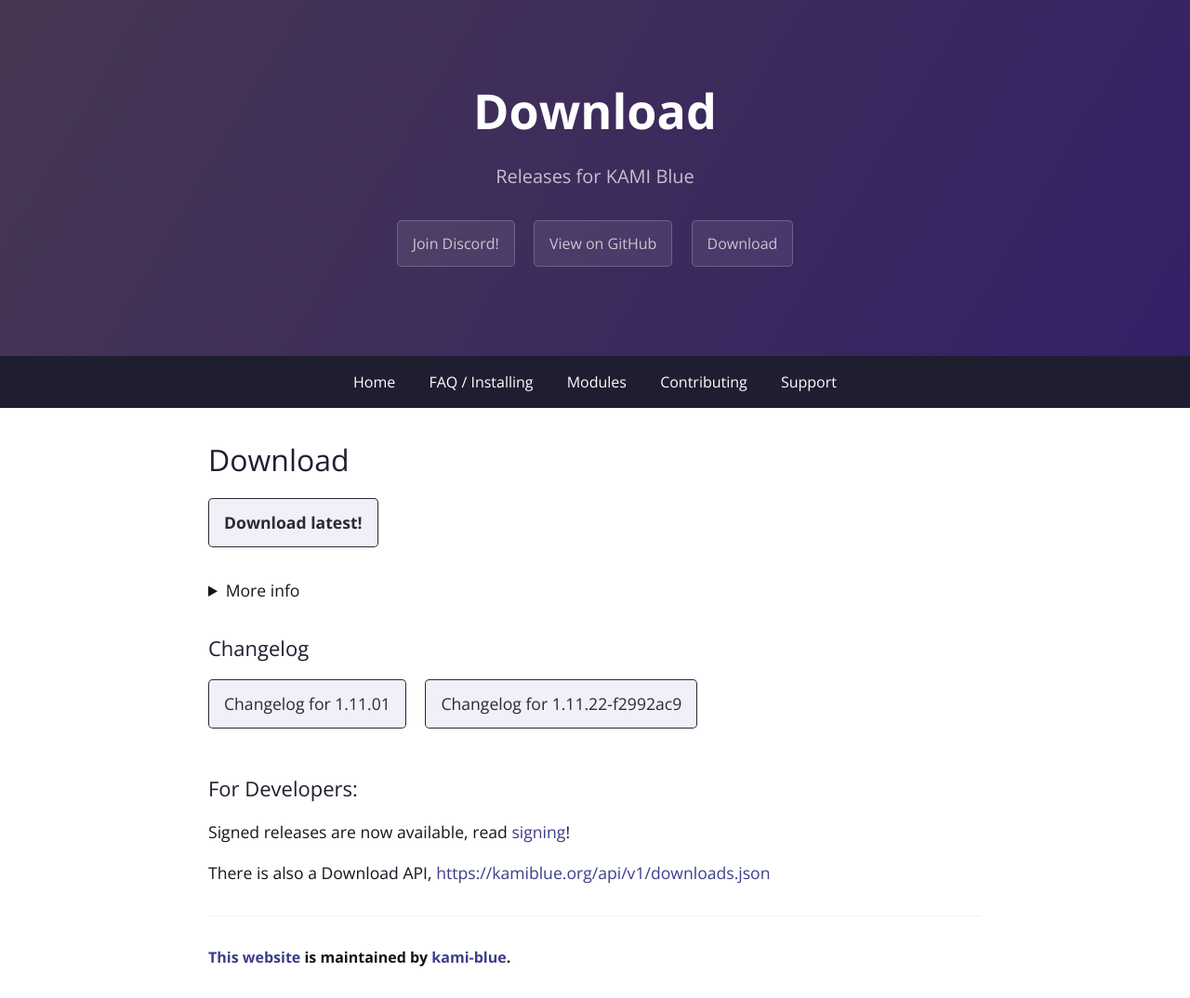
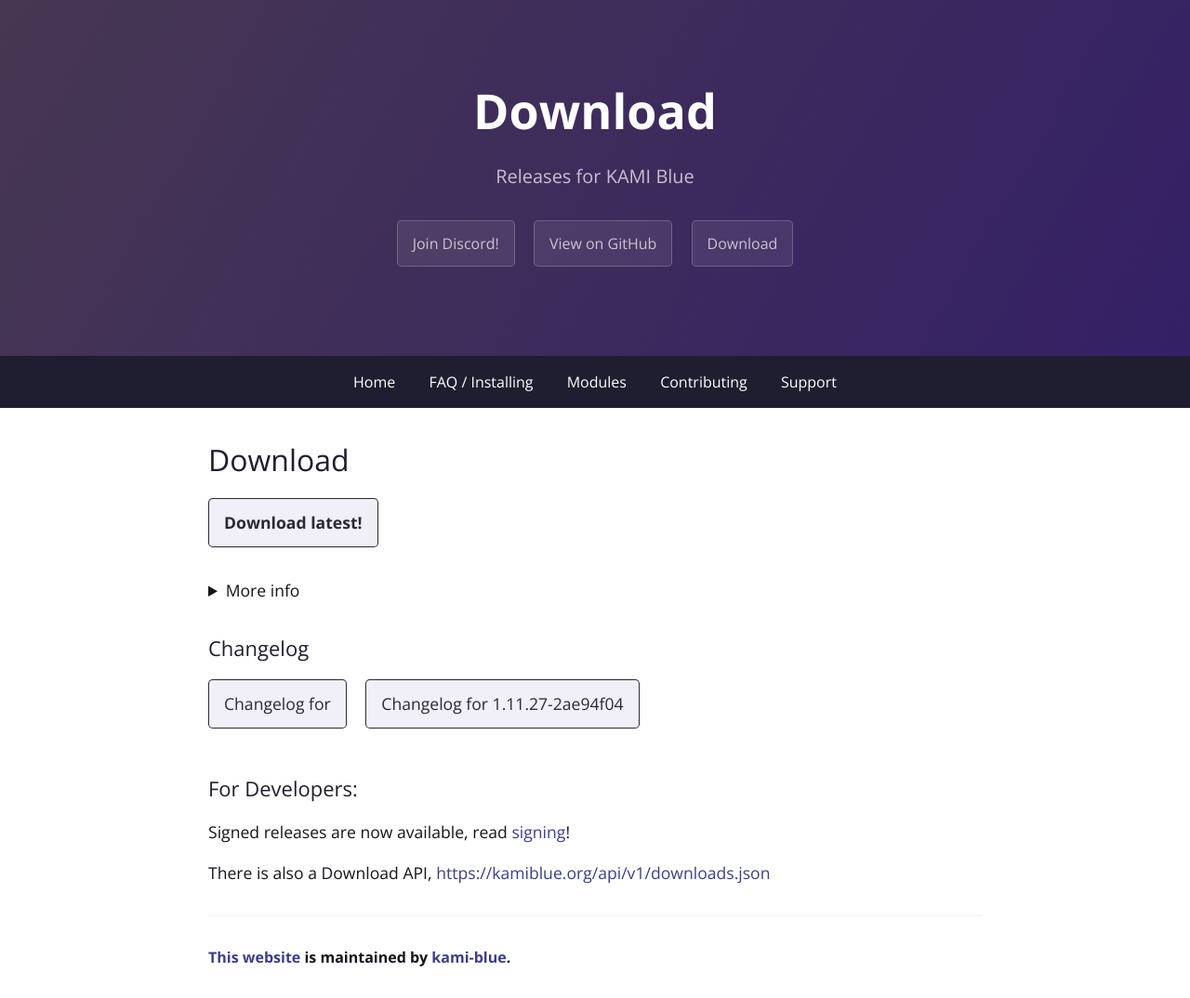
Before and after one commit to kami-blue/website, a Jekyll site: the page built from download.md, in a window 1280 px wide. Shown: the whole page at 93% size. Built offline with Jekyll 4.4.1, drawn with Linux system fonts in a browser that asks for light colours.

Commit message:
[bump] Release 1.11.27-2ae94f04

```diff
--- a/_config.yml
+++ b/_config.yml
@@ -5,14 +5,14 @@ google_analytics: UA-157505961-1
 github:
   repository_url: https://github.com/kami-blue/client
   website_url: https://github.com/kami-blue/website
-  jar_url: https://github.com/kami-blue/client/releases/download/1.11.22/kamiblue-1.11.22-f2992ac9.jar
-  jar_sig_url: https://github.com/kami-blue/client/releases/download/1.11.22/kamiblue-1.11.22-f2992ac9.jar.sig
-  beta_jar_url: https://github.com/kami-blue/client/releases/download/1.11.22/kamiblue-1.11.22-f2992ac9.jar
-cur_ver: 1.11.01
-beta_ver: 1.11.22-f2992ac9
+  jar_url: https://github.com/kami-blue/client/releases/download//kamiblue-.jar
+  jar_sig_url: https://github.com/kami-blue/client/releases/download//kamiblue-.jar.sig
+  beta_jar_url: https://github.com/kami-blue/nightly-releases/releases/download/1.11.27-2ae94f04/kamiblue-1.11.27-2ae94f04.jar
+cur_ver:
+beta_ver: 1.11.27-2ae94f04
 discord_url: https://kamiblue.org/discord
 downloads_api_ver: v1
-build_number: 828
+build_number: 829
 theme: jekyll-theme-cayman
 gems:
   - jekyll-seo-tag
```
